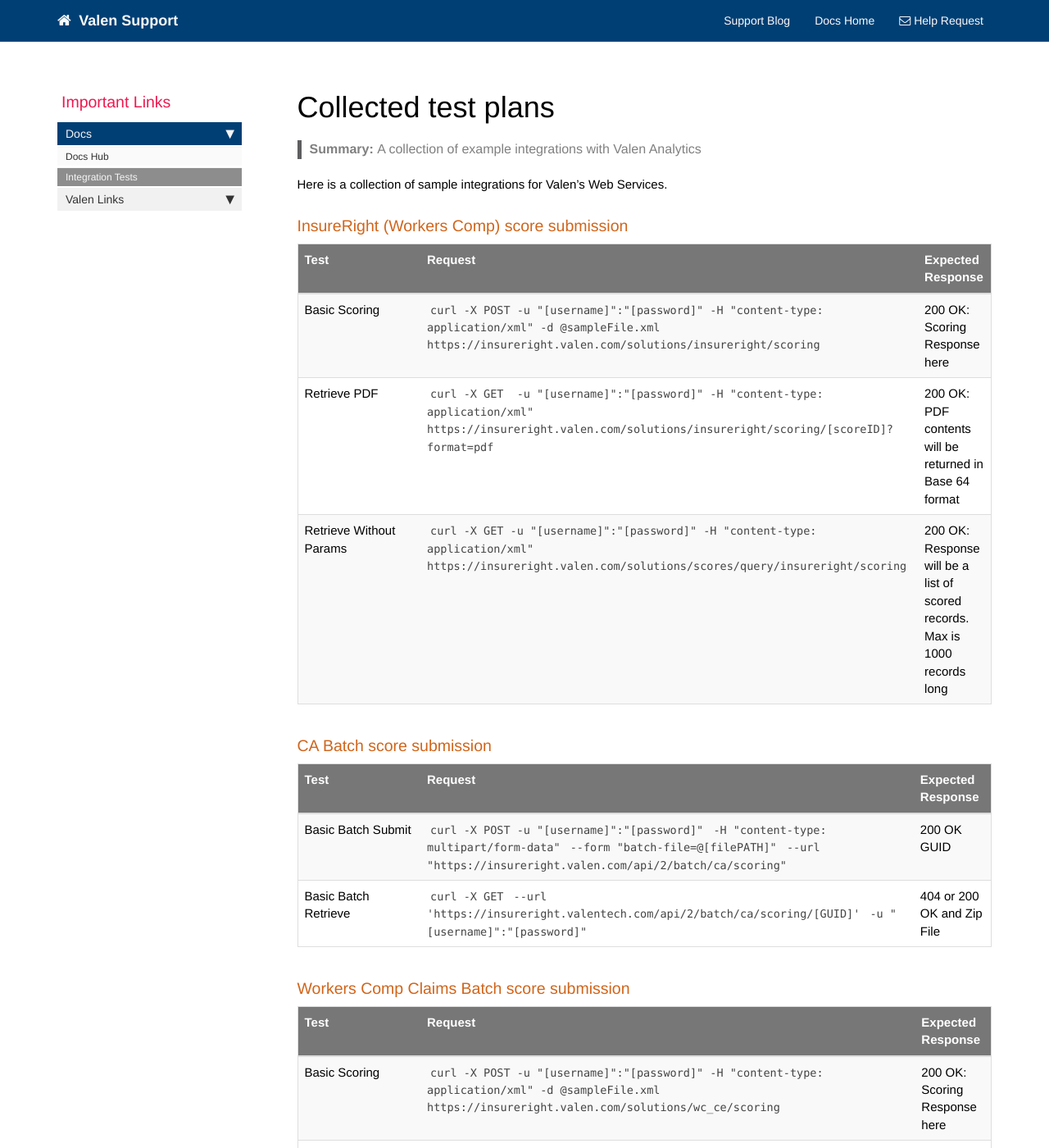
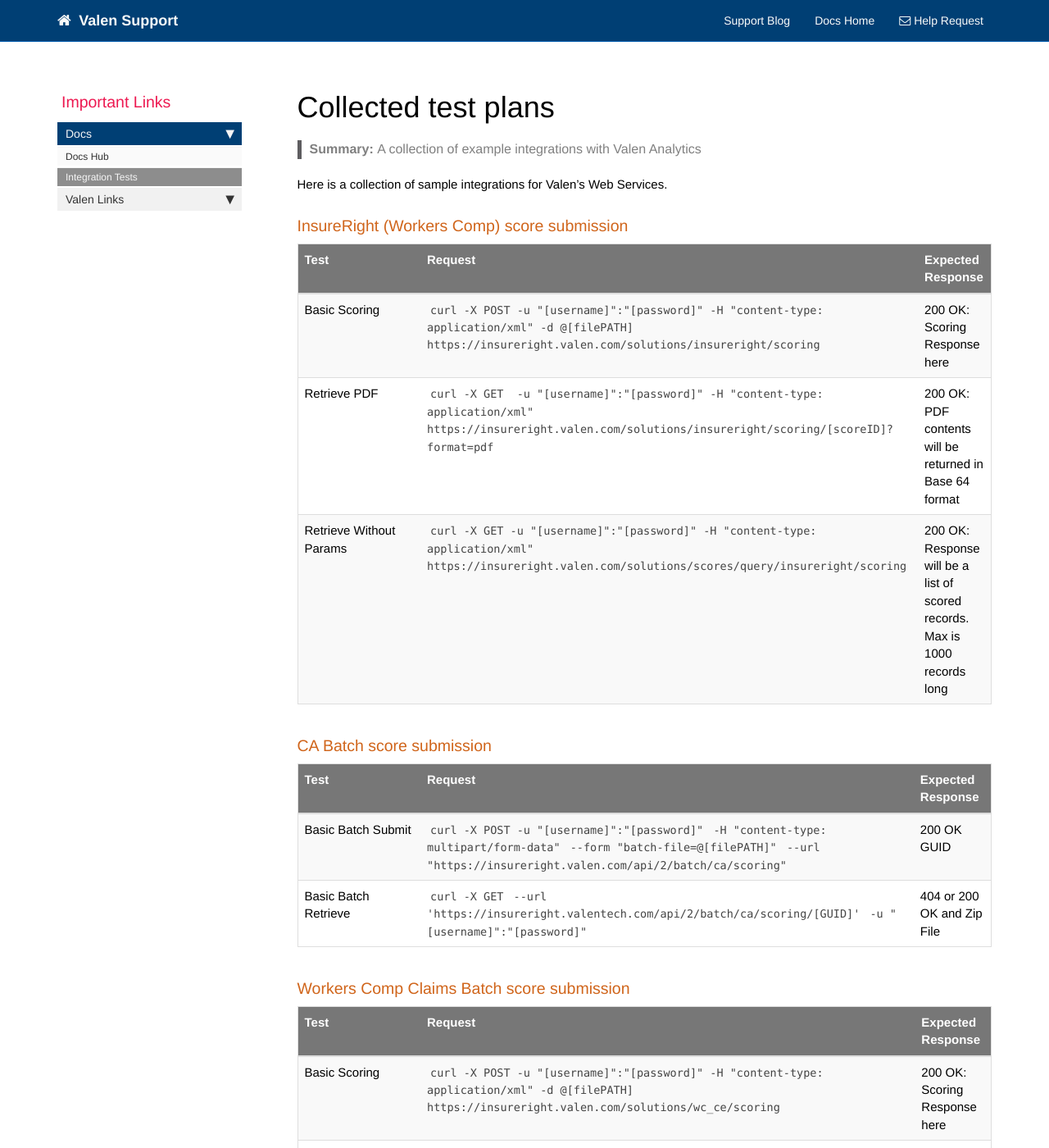
Before and after one commit to valensupport/valensupport.github.io, a Jekyll site: the page built from pages/test_plans.md, in a window 1280 px wide and 1400 px high. Shown: the whole window at 82% size. Built offline with Jekyll 4.4.1, drawn with Linux system fonts in a browser that asks for light colours; nearby versions of some CDN libraries; comment, search, counter and statistics services are not loaded.

Commit message:
Update test_plans.md
reference files using the same syntax for each curl example

```diff
--- a/pages/test_plans.md
+++ b/pages/test_plans.md
@@ -15,7 +15,7 @@ Here is a collection of sample integrations for Valen's Web Services.
 {:.tests}
 |Test|Request|Expected Response|
 |----|-------|-----------------|
-|Basic Scoring|`curl -X POST -u "[username]":"[password]" -H "content-type: application/xml" -d @sampleFile.xml https://insureright.valen.com/solutions/insureright/scoring`| 200 OK: Scoring Response here|
+|Basic Scoring|`curl -X POST -u "[username]":"[password]" -H "content-type: application/xml" -d @[filePATH] https://insureright.valen.com/solutions/insureright/scoring`| 200 OK: Scoring Response here|
 |Retrieve PDF|`curl -X GET  -u "[username]":"[password]" -H "content-type: application/xml" https://insureright.valen.com/solutions/insureright/scoring/[scoreID]?format=pdf`| 200 OK: PDF contents will be returned in Base 64 format|
 |Retrieve Without Params|`curl -X GET -u "[username]":"[password]" -H "content-type: application/xml" https://insureright.valen.com/solutions/scores/query/insureright/scoring`|200 OK: Response will be a list of scored records. Max is 1000 records long|
 
@@ -34,6 +34,6 @@ Here is a collection of sample integrations for Valen's Web Services.
 {:.tests}
 |Test|Request|Expected Response|
 |----|-------|-----------------|
-|Basic Scoring|`curl -X POST -u "[username]":"[password]" -H "content-type: application/xml" -d @sampleFile.xml https://insureright.valen.com/solutions/wc_ce/scoring`| 200 OK: Scoring Response here|
+|Basic Scoring|`curl -X POST -u "[username]":"[password]" -H "content-type: application/xml" -d @[filePATH] https://insureright.valen.com/solutions/wc_ce/scoring`| 200 OK: Scoring Response here|
 |Basic Batch Submit|`curl -X POST -u "[username]":"[password]"` `-H "content-type: multipart/form-data"` `--form "batch-file=@[filePATH]"` `--url "https://insureright.valen.com/api/2/batch/wc_ce/scoring"`|200 OK GUID|
 |Basic Batch Retrieve|`curl -X GET` `--url 'https://insureright.valentech.com/api/2/batch/wc_ce/scoring/[GUID]'` `-u "[username]":"[password]"`|404 or 200 OK and Zip File|
```
